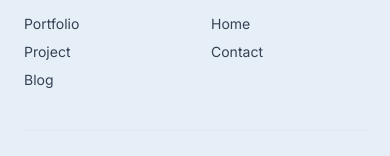
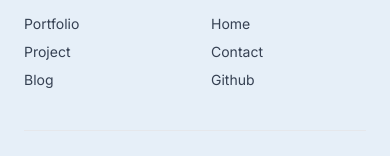
Before and after one commit to CatherineHsuDev/portfolio-nextjs-, a Next.js app: page / in a window 390 px wide. Shown: the part 6907-7063 px from the top of the page. Built offline with nearby package versions, Linux system fonts and the light colour scheme; a web font is replaced by a local one.

Commit message:
add new github btn link in footer and nav menu for mobile

```diff
--- a/components/Footer.tsx
+++ b/components/Footer.tsx
@@ -64,6 +64,14 @@ const Footer = () => {
               <Link href="/contact" className="block hover:underline">
                 {t.navContact}
               </Link>
+              <Link
+                href="https://github.com/CatherineHsuDev"
+                target="_blank"
+                rel="noopener noreferrer"
+                className="block hover:underline"
+              >
+                {t.navGithub}
+              </Link>
             </div>
           </div>
         </div>
--- a/components/Navbar.tsx
+++ b/components/Navbar.tsx
@@ -149,6 +149,7 @@ export default function Nav() {
         <div className="md:hidden bg-white/95 backdrop-blur-md">
           <div className="mx-auto max-w-6xl px-6 py-4 flex flex-col gap-3 text-center">
             <div className="h-px bg-gray-200 my-1" />
+
             <Link
               href="/portfolio"
               className="text-sm font-medium hover:text-black/70 transition-colors"
@@ -165,6 +166,16 @@ export default function Nav() {
               {t.blog}
             </Link>
 
+            <Link
+              href="https://github.com/CatherineHsuDev"
+              target="_blank"
+              rel="noopener noreferrer"
+              className="text-sm font-medium hover:text-black/70 transition-colors"
+              onClick={() => setIsMobileMenuOpen(false)}
+            >
+              {t.github}
+            </Link>
+
             {/* More 區塊直接展開為一般連結，手機不用 hover dropdown */}
             <div className="h-px bg-gray-200 my-1" />
 
@@ -175,6 +186,7 @@ export default function Nav() {
             >
               {t.about}
             </Link>
+
             <Link
               href="/contact"
               className="text-sm font-medium hover:text-black/70 transition-colors"
--- a/i18n/footer.ts
+++ b/i18n/footer.ts
@@ -14,6 +14,7 @@ export type FooterContent = {
   navProject: string;
   navBlog: string;
   navContact: string;
+  navGithub: string;
 
   policyPrivacy: string;
   policyTerms: string;
@@ -37,7 +38,7 @@ export const footerTranslations: Dict<FooterContent> = {
     navProject: "Project",
     navBlog: "Blog",
     navContact: "Contact",
-
+    navGithub: "Github",
     policyPrivacy: "Privacy policy",
     policyTerms: "Terms of service",
     policyCookies: "Cookie settings",
@@ -59,6 +60,7 @@ export const footerTranslations: Dict<FooterContent> = {
     navProject: "專案",
     navBlog: "部落格",
     navContact: "聯絡我",
+    navGithub: "Github",
 
     policyPrivacy: "隱私權政策",
     policyTerms: "服務條款",
```
Also changed, not shown: public/icon.png (added).
